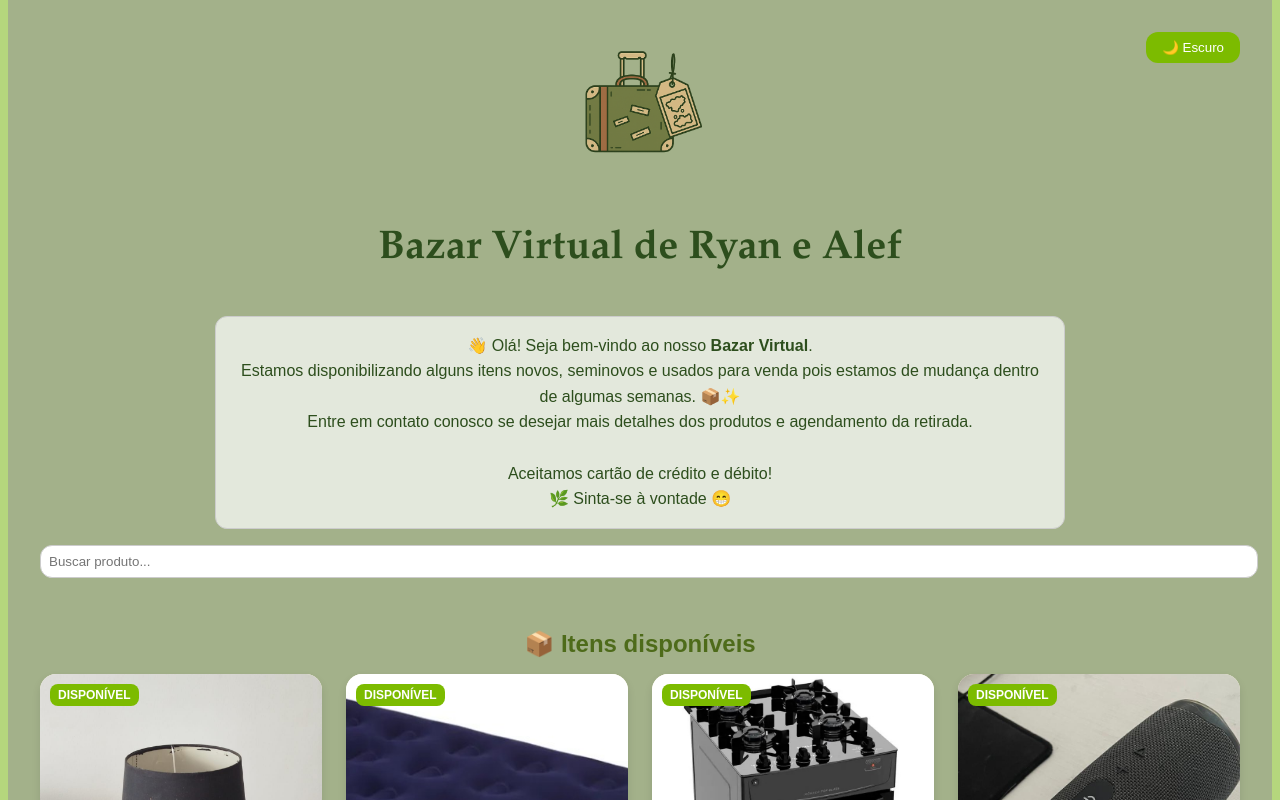
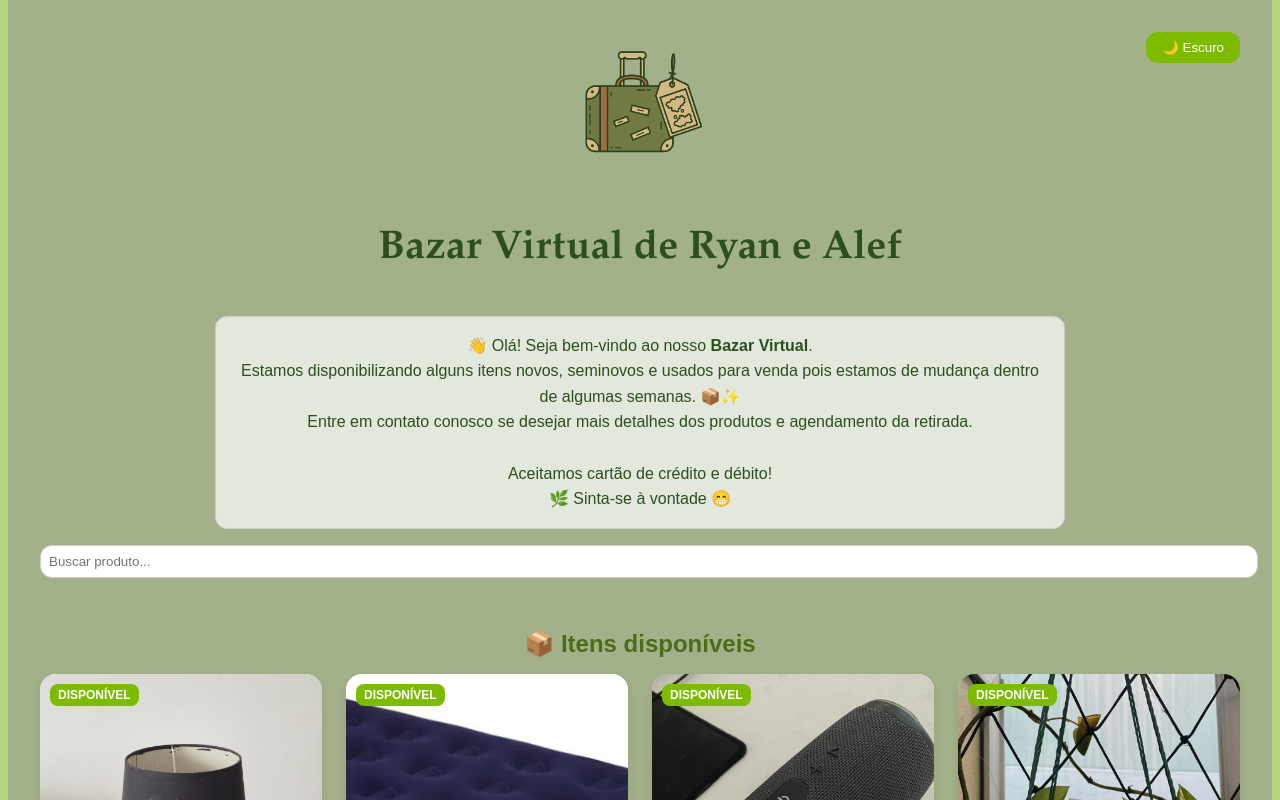
Before and after one commit to Ryaanlucas/bazar, a React (Create React App) app: page / in a window 1280 px wide. Shown: the top 800 px of the page. Built offline with nearby package versions, Linux system fonts and the light colour scheme.

Commit message:
Update App.js

```diff
--- a/src/App.js
+++ b/src/App.js
@@ -78,7 +78,8 @@ const items = [
     description: "usado / 2 anos. Tipo de venda: final de maio. Valor original: R$ 1200",
     price: "R$ 600",
     image: "/fogao.png",
-    tag: "disponível"
+    tag: "indisponível",
+    sold:true
   },
   {
     id: 10,
```
